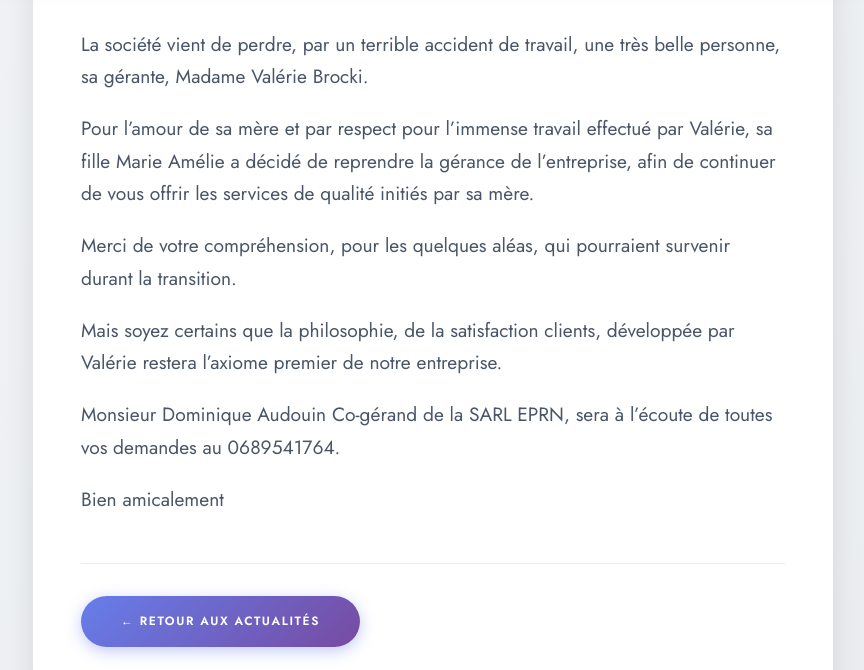
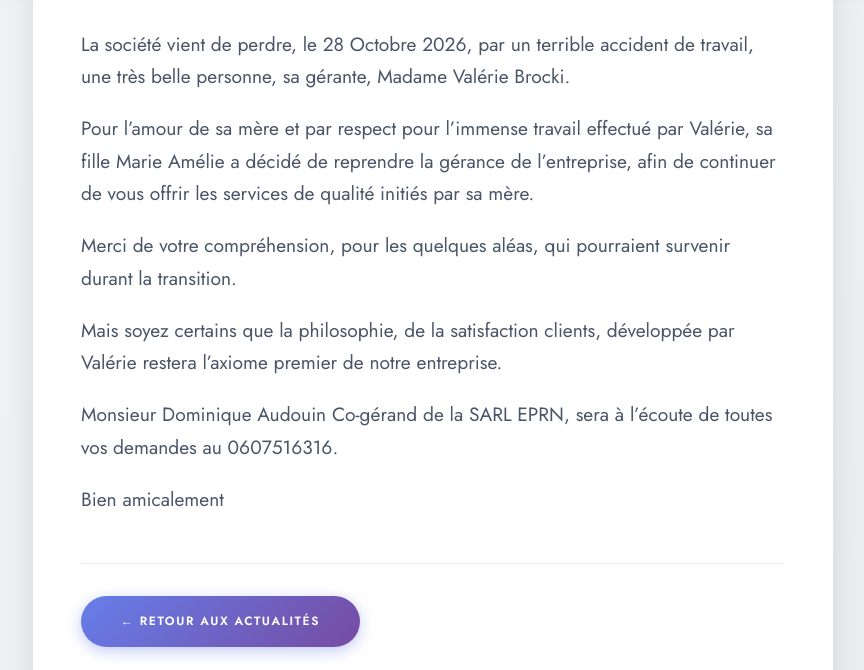
Before and after one commit to TheDoubleJo/eprn, a Jekyll site: the page built from _posts/2026-11-06-faire-part-de-décès.md, in a window 1280 px wide and 900 px high, scrolled down 1556 px, cut to the strip 230-900 px from the top of the window. Shown: the whole strip, without its empty margins (207-1071 px from the left). Built offline with Jekyll 4.4.1, drawn with Linux system fonts in a browser that asks for light colours.

Commit message:
Update Actualités “2026-11-06-faire-part-de-décès”

```diff
--- a/_posts/2026-11-06-faire-part-de-décès.md
+++ b/_posts/2026-11-06-faire-part-de-décès.md
@@ -10,8 +10,7 @@ youtube_url: ''
 date: 2026-11-06 11:41:00 +0100
 ---
 
-
-La société vient de perdre, par un terrible accident de travail, une très belle personne, sa gérante, Madame Valérie Brocki.
+La société vient de perdre, le 28 Octobre 2026, par un terrible accident de travail, une très belle personne, sa gérante, Madame Valérie Brocki.
 
 Pour l'amour de sa mère et par respect pour l'immense travail effectué par Valérie, sa fille Marie Amélie a décidé de reprendre la gérance de l'entreprise, afin de continuer de vous offrir les services de qualité initiés par sa mère.
 
@@ -19,6 +18,6 @@ Merci de votre compréhension, pour les quelques aléas, qui pourraient survenir
 
 Mais soyez certains que la philosophie, de la satisfaction clients, développée par Valérie restera l'axiome premier de notre entreprise.
 
-Monsieur Dominique Audouin Co-gérand de la SARL EPRN, sera à l'écoute de toutes vos demandes au 0689541764.
+Monsieur Dominique Audouin Co-gérand de la SARL EPRN, sera à l'écoute de toutes vos demandes au 0607516316.
 
 Bien amicalement
```
